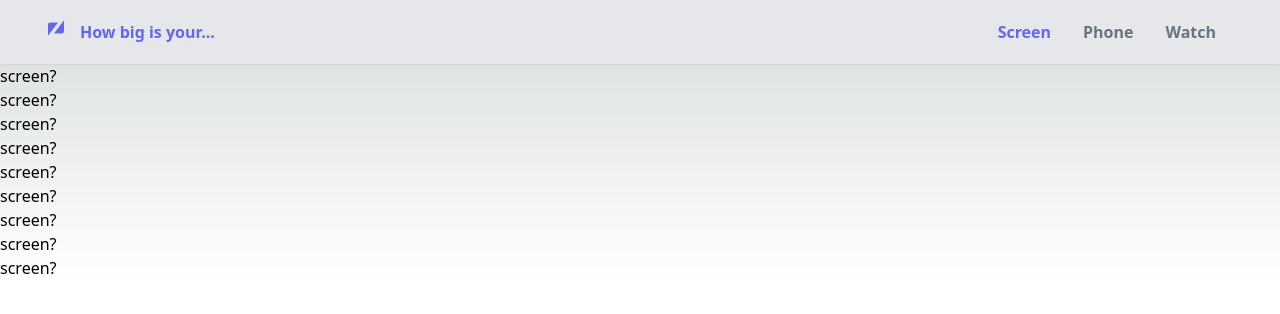
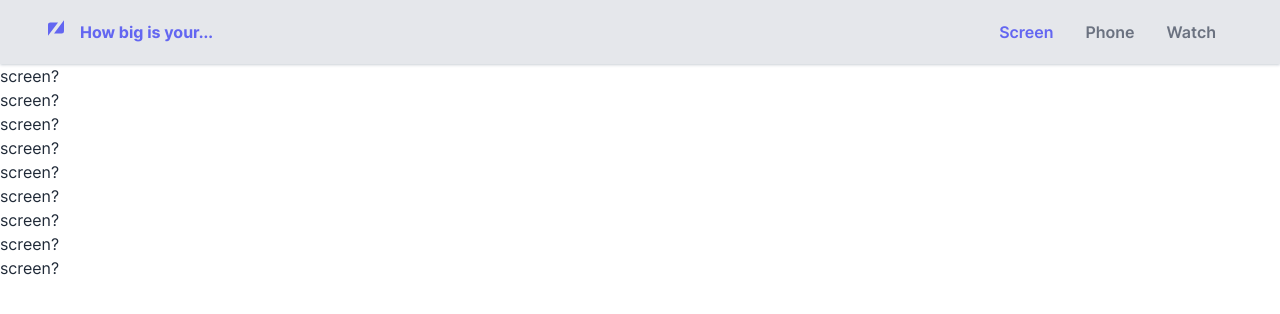
Before and after one commit to jacekobst1/howbigg, a Next.js app: page /compare/screen in a window 1280 px wide. Shown: the top 314 px of the page. Built offline with nearby package versions, Linux system fonts and the light colour scheme.

Commit message:
Add custom tailwind theme config and set primary color in globals.css

```diff
--- a/src/app/compare/screen/page.tsx
+++ b/src/app/compare/screen/page.tsx
@@ -1,6 +1,6 @@
 export default function Screen() {
   return (
-    <>
+    <div className="container">
       <p>screen?</p>
       <p>screen?</p>
       <p>screen?</p>
@@ -10,6 +10,6 @@ export default function Screen() {
       <p>screen?</p>
       <p>screen?</p>
       <p>screen?</p>
-    </>
+    </div>
   );
 }
--- a/src/app/components/Navbar/Navbar.tsx
+++ b/src/app/components/Navbar/Navbar.tsx
@@ -5,19 +5,19 @@ export default function Navbar() {
     <>
       <nav className="bg-gray-200 shadow shadow-gray-300 w-100 px-8 md:px-auto">
         <div className="md:h-16 h-28 mx-auto md:px-4 container flex items-center justify-between flex-wrap md:flex-nowrap">
-          <a href="/" className="text-primary md:order-1 flex space-x-4">
+          <a href="/" className="text-primary-500 md:order-1 flex space-x-4">
             <SiZend />
             <p className="ml-3 font-bold">How big is your...</p>
           </a>
           <div className="text-gray-500 order-3 w-full md:w-auto md:order-2">
             <ul className="flex font-semibold justify-between">
-              <li className="md:px-4 md:py-2 text-primary">
+              <li className="md:px-4 md:py-2 text-primary-500">
                 <a href="/compare/screen">Screen</a>
               </li>
-              <li className="md:px-4 md:py-2 hover:text-primary/80">
+              <li className="md:px-4 md:py-2 hover:text-primary-400">
                 <a href="">Phone</a>
               </li>
-              <li className="md:px-4 md:py-2 hover:text-primary/80">
+              <li className="md:px-4 md:py-2 hover:text-primary-400">
                 <a href="">Watch</a>
               </li>
             </ul>
--- a/src/app/globals.css
+++ b/src/app/globals.css
@@ -3,109 +3,115 @@
 @tailwind utilities;
 
 :root {
-  --max-width: 1100px;
-  --border-radius: 12px;
-  --font-mono: ui-monospace, Menlo, Monaco, "Cascadia Mono", "Segoe UI Mono",
-    "Roboto Mono", "Oxygen Mono", "Ubuntu Monospace", "Source Code Pro",
-    "Fira Mono", "Droid Sans Mono", "Courier New", monospace;
-
-  --foreground-rgb: 0, 0, 0;
-  --background-start-rgb: 214, 219, 220;
-  --background-end-rgb: 255, 255, 255;
-
-  --primary-glow: conic-gradient(
-    from 180deg at 50% 50%,
-    #16abff33 0deg,
-    #0885ff33 55deg,
-    #54d6ff33 120deg,
-    #0071ff33 160deg,
-    transparent 360deg
-  );
-  --secondary-glow: radial-gradient(
-    rgba(255, 255, 255, 1),
-    rgba(255, 255, 255, 0)
-  );
-
-  --tile-start-rgb: 239, 245, 249;
-  --tile-end-rgb: 228, 232, 233;
-  --tile-border: conic-gradient(
-    #00000080,
-    #00000040,
-    #00000030,
-    #00000020,
-    #00000010,
-    #00000010,
-    #00000080
-  );
-
-  --callout-rgb: 238, 240, 241;
-  --callout-border-rgb: 172, 175, 176;
-  --card-rgb: 180, 185, 188;
-  --card-border-rgb: 131, 134, 135;
+  /* #region  /**=========== Primary Color =========== */
+  --tw-color-primary-50: 238 242 255;
+  --tw-color-primary-100: 224 231 255;
+  --tw-color-primary-200: 199 210 254;
+  --tw-color-primary-300: 165 180 252;
+  --tw-color-primary-400: 129 140 248;
+  --tw-color-primary-500: 99 102 241;
+  --tw-color-primary-600: 79 70 229;
+  --tw-color-primary-700: 67 56 202;
+  --tw-color-primary-800: 55 48 163;
+  --tw-color-primary-900: 49 46 129;
+  --color-primary-50: rgb(var(--tw-color-primary-50)); /* #eef2ff */
+  --color-primary-100: rgb(var(--tw-color-primary-100)); /* #e0e7ff */
+  --color-primary-200: rgb(var(--tw-color-primary-200)); /* #c7d2fe */
+  --color-primary-300: rgb(var(--tw-color-primary-300)); /* #a5b4fc */
+  --color-primary-400: rgb(var(--tw-color-primary-400)); /* #818cf8 */
+  --color-primary-500: rgb(var(--tw-color-primary-500)); /* #6366f1 */
+  --color-primary-600: rgb(var(--tw-color-primary-600)); /* #4f46e5 */
+  --color-primary-700: rgb(var(--tw-color-primary-700)); /* #4338ca */
+  --color-primary-800: rgb(var(--tw-color-primary-800)); /* #3730a3 */
+  --color-primary-900: rgb(var(--tw-color-primary-900)); /* #312e81 */
+  /* #endregion  /**======== Primary Color =========== */
 }
 
-@media (prefers-color-scheme: dark) {
-  :root {
-    --foreground-rgb: 255, 255, 255;
-    --background-start-rgb: 0, 0, 0;
-    --background-end-rgb: 0, 0, 0;
+@layer base {
+  /* inter var - latin */
+  @font-face {
+    font-family: 'Inter';
+    font-style: normal;
+    font-weight: 100 900;
+    font-display: optional;
+    src: url('/fonts/inter-var-latin.woff2') format('woff2');
+    unicode-range: U+0000-00FF, U+0131, U+0152-0153, U+02BB-02BC, U+02C6, U+02DA,
+    U+02DC, U+2000-206F, U+2074, U+20AC, U+2122, U+2191, U+2193, U+2212,
+    U+2215, U+FEFF, U+FFFD;
+  }
 
-    --primary-glow: radial-gradient(rgba(1, 65, 255, 0.4), rgba(1, 65, 255, 0));
-    --secondary-glow: linear-gradient(
-      to bottom right,
-      rgba(1, 65, 255, 0),
-      rgba(1, 65, 255, 0),
-      rgba(1, 65, 255, 0.3)
-    );
+  .cursor-newtab {
+    cursor: url('/images/new-tab-cursor.png') 10 10, pointer;
+  }
 
-    --tile-start-rgb: 2, 13, 46;
-    --tile-end-rgb: 2, 5, 19;
-    --tile-border: conic-gradient(
-      #ffffff80,
-      #ffffff40,
-      #ffffff30,
-      #ffffff20,
-      #ffffff10,
-      #ffffff10,
-      #ffffff80
-    );
+  /* #region  /**=========== Typography =========== */
+  .h0 {
+    @apply font-primary text-3xl font-bold md:text-5xl;
+  }
 
-    --callout-rgb: 20, 20, 20;
-    --callout-border-rgb: 108, 108, 108;
-    --card-rgb: 100, 100, 100;
-    --card-border-rgb: 200, 200, 200;
+  h1,
+  .h1 {
+    @apply font-primary text-2xl font-bold md:text-4xl;
+  }
+
+  h2,
+  .h2 {
+    @apply font-primary text-xl font-bold md:text-3xl;
+  }
+
+  h3,
+  .h3 {
+    @apply font-primary text-lg font-bold md:text-2xl;
+  }
+
+  h4,
+  .h4 {
+    @apply font-primary text-base font-bold md:text-lg;
+  }
+
+  body,
+  .p {
+    @apply font-primary text-sm md:text-base;
+  }
+  /* #endregion  /**======== Typography =========== */
+
+  .layout {
+    /* 1100px */
+    max-width: 68.75rem;
+    @apply mx-auto w-11/12;
+  }
+
+  .bg-dark a.custom-link {
+    @apply border-gray-200 hover:border-gray-200/0;
+  }
+
+  /* Class to adjust with sticky footer */
+  .min-h-main {
+    @apply min-h-[calc(100vh-56px)];
   }
 }
 
-* {
-  box-sizing: border-box;
-  padding: 0;
-  margin: 0;
-}
-
-html,
-body {
-  max-width: 100vw;
-  overflow-x: hidden;
-}
-
-body {
-  color: rgb(var(--foreground-rgb));
-  background: linear-gradient(
-      to bottom,
-      transparent,
-      rgb(var(--background-end-rgb))
-    )
-    rgb(var(--background-start-rgb));
-}
-
-a {
-  color: inherit;
-  text-decoration: none;
-}
-
-@media (prefers-color-scheme: dark) {
-  html {
-    color-scheme: dark;
+@layer utilities {
+  .animated-underline {
+    background-image: linear-gradient(#33333300, #33333300),
+    linear-gradient(
+            to right,
+            var(--color-primary-400),
+            var(--color-primary-500)
+    );
+    background-size: 100% 2px, 0 2px;
+    background-position: 100% 100%, 0 100%;
+    background-repeat: no-repeat;
+  }
+  @media (prefers-reduced-motion: no-preference) {
+    .animated-underline {
+      transition: 0.3s ease;
+      transition-property: background-size, color, background-color,
+      border-color;
+    }
+  }
+  .animated-underline:hover,
+  .animated-underline:focus-visible {
+    background-size: 0 2px, 100% 2px;
   }
 }
--- a/tailwind.config.js
+++ b/tailwind.config.js
@@ -1,3 +1,5 @@
+const { fontFamily } = require("tailwindcss/defaultTheme");
+
 /** @type {import('tailwindcss').Config} */
 module.exports = {
   content: [
@@ -6,22 +8,52 @@ module.exports = {
     "./src/components/**/*.{js,ts,jsx,tsx}",
   ],
   theme: {
-    extend: {},
+    extend: {
+      fontFamily: {
+        primary: ["Inter", ...fontFamily.sans],
+      },
+      colors: {
+        primary: {
+          // Customize it on globals.css :root
+          50: "rgb(var(--tw-color-primary-50) / <alpha-value>)",
+          100: "rgb(var(--tw-color-primary-100) / <alpha-value>)",
+          200: "rgb(var(--tw-color-primary-200) / <alpha-value>)",
+          300: "rgb(var(--tw-color-primary-300) / <alpha-value>)",
+          400: "rgb(var(--tw-color-primary-400) / <alpha-value>)",
+          500: "rgb(var(--tw-color-primary-500) / <alpha-value>)",
+          600: "rgb(var(--tw-color-primary-600) / <alpha-value>)",
+          700: "rgb(var(--tw-color-primary-700) / <alpha-value>)",
+          800: "rgb(var(--tw-color-primary-800) / <alpha-value>)",
+          900: "rgb(var(--tw-color-primary-900) / <alpha-value>)",
+        },
+        dark: "#222222",
+      },
+      keyframes: {
+        flicker: {
+          "0%, 19.999%, 22%, 62.999%, 64%, 64.999%, 70%, 100%": {
+            opacity: 0.99,
+            filter:
+              "drop-shadow(0 0 1px rgba(252, 211, 77)) drop-shadow(0 0 15px rgba(245, 158, 11)) drop-shadow(0 0 1px rgba(252, 211, 77))",
+          },
+          "20%, 21.999%, 63%, 63.999%, 65%, 69.999%": {
+            opacity: 0.4,
+            filter: "none",
+          },
+        },
+        shimmer: {
+          "0%": {
+            backgroundPosition: "-700px 0",
+          },
+          "100%": {
+            backgroundPosition: "700px 0",
+          },
+        },
+      },
+      animation: {
+        flicker: "flicker 3s linear infinite",
+        shimmer: "shimmer 1.3s linear infinite",
+      },
+    },
   },
   plugins: [require("daisyui")],
-  daisyui: {
-    themes: [
-      {
-        mytheme: {
-          primary: "#6366F1",
-          secondary: "#f6d860",
-          accent: "#37cdbe",
-          neutral: "#3d4451",
-          "base-100": "#ffffff",
-        },
-      },
-      "dark",
-      "cupcake",
-    ],
-  },
 };
```
Also changed, not shown: public/fonts/inter-var-latin.woff2 (added), public/images/new-tab-cursor.png (added).
